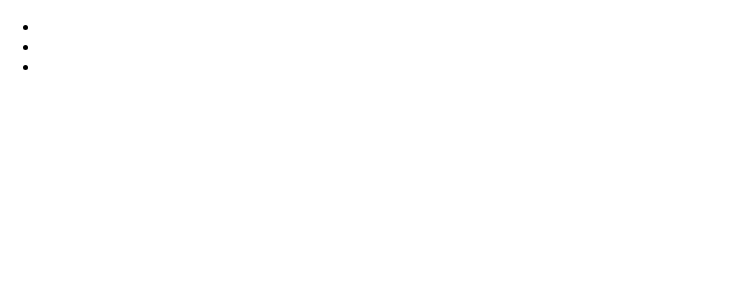
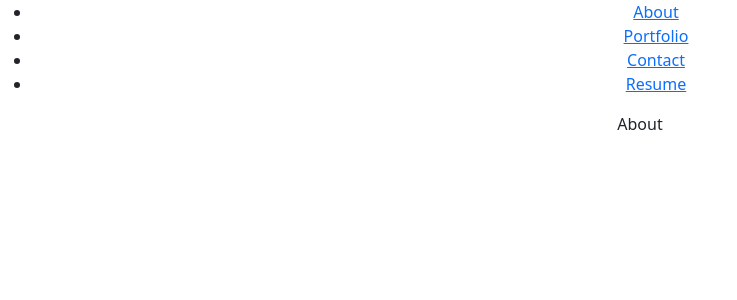
Before and after one commit to charliem61/React-Portfolio, a React (Create React App) app: page / in a window 1280 px wide. Shown: the top 300 px of the page, without its empty margins (0-737 px from the left). Built offline with nearby package versions, Linux system fonts and the light colour scheme.

Commit message:
porfolio project cards, added reactstrap package for later styling

```diff
--- a/package.json
+++ b/package.json
@@ -6,9 +6,11 @@
     "@testing-library/jest-dom": "^5.16.4",
     "@testing-library/react": "^13.1.1",
     "@testing-library/user-event": "^13.5.0",
+    "bootstrap": "^5.1.3",
     "react": "^18.0.0",
     "react-dom": "^18.0.0",
     "react-scripts": "5.0.1",
+    "reactstrap": "^9.0.2",
     "web-vitals": "^2.1.4"
   },
   "scripts": {
--- a/src/App.js
+++ b/src/App.js
@@ -1,14 +1,31 @@
 import { useState } from 'react';
 import './App.css';
 import Nav from './Components/Nav';
+import About from './Pages/About';
+import Contact from './Pages/Contact';
+import Portfolio from './Pages/Portfolio';
 
 function App() {
   const [renderPage, setRenderPage]=useState("About")
+  function RenderHandler(){
+    switch (renderPage) {
+      case "About":
+        return <About />
+        case "Portfolio":
+        return <Portfolio />
+        case "Contact":
+        return <Contact />
+
+      default:
+        break;
+    }
+  }
   return (
     <div className="App">
       <header>
-          <Nav></Nav>
+          <Nav renderPage={renderPage} setRenderPage={setRenderPage}></Nav>
       </header>
+      <RenderHandler />
     </div>
   );
 }
--- a/src/Components/Nav.js
+++ b/src/Components/Nav.js
@@ -1,13 +1,22 @@
-function Nav(){
+function Nav(props){
+    function clickHandler(event){
+        const page=event.target.id
+        props.setRenderPage(page)
+    }
     return(
         <nav>
             <ul>
-                <li></li>
-                <li></li>
-                <li></li>
+                <li><a href="#" onClick={clickHandler} id="About">About</a></li>
+                <li><a href="#" onClick={clickHandler} id="Portfolio">Portfolio</a></li>
+                <li><a href="#" onClick={clickHandler} id="Contact">Contact</a></li>
+                <li><a href="resume.pdf" target="_blank">Resume</a></li>
             </ul>
         </nav>
     )
 
 }
 export default Nav
+
+
+
+// import img from "../assets/img"
--- /dev/null
+++ b/src/Components/PortfolioCard.js
@@ -0,0 +1,33 @@
+import{Card,CardImg,CardBody,CardSubtitle, CardText, CardTitle, Button} from "reactstrap"
+
+
+function PortfolioCard(props){
+    return(
+        <Card>
+        <CardImg
+          alt="Card image cap"
+          src="https://picsum.photos/256/186"
+          top
+          width="100%"
+        />
+        <CardBody>
+          <CardTitle tag="h5">
+            {props.title}
+          </CardTitle>
+          <CardSubtitle
+            className="mb-2 text-muted"
+            tag="h6"
+          >
+            Card subtitle
+          </CardSubtitle>
+          <CardText>
+           {props.body}
+          </CardText>
+          <Button>
+            Button
+          </Button>
+        </CardBody>
+      </Card>
+    )
+}
+export default PortfolioCard
--- a/src/Pages/About.js
+++ b/src/Pages/About.js
@@ -0,0 +1,8 @@
+function About(){
+    return (
+        <div>
+            About
+        </div>
+    )
+}
+export default About
--- a/src/Pages/Contact.js
+++ b/src/Pages/Contact.js
@@ -0,0 +1,8 @@
+function Contact(){
+    return (
+        <div>
+            Contact
+        </div>
+    )
+}
+export default Contact
--- a/src/Pages/Portfolio.js
+++ b/src/Pages/Portfolio.js
@@ -0,0 +1,12 @@
+import PortfolioCard from "../Components/PortfolioCard"
+
+function Portfolio(){
+    return (
+        <div>
+            Portfolio
+                <PortfolioCard title="BitPage" body="bit page body"/>
+                <PortfolioCard title=""/>
+        </div>
+    )
+}
+export default Portfolio
--- a/src/index.js
+++ b/src/index.js
@@ -3,6 +3,7 @@ import ReactDOM from 'react-dom/client';
 import './index.css';
 import App from './App';
 import reportWebVitals from './reportWebVitals';
+import 'bootstrap/dist/css/bootstrap.min.css';
 
 const root = ReactDOM.createRoot(document.getElementById('root'));
 root.render(
```
Also changed, not shown: 2 other files (tests, documents, lock files or other folders).
